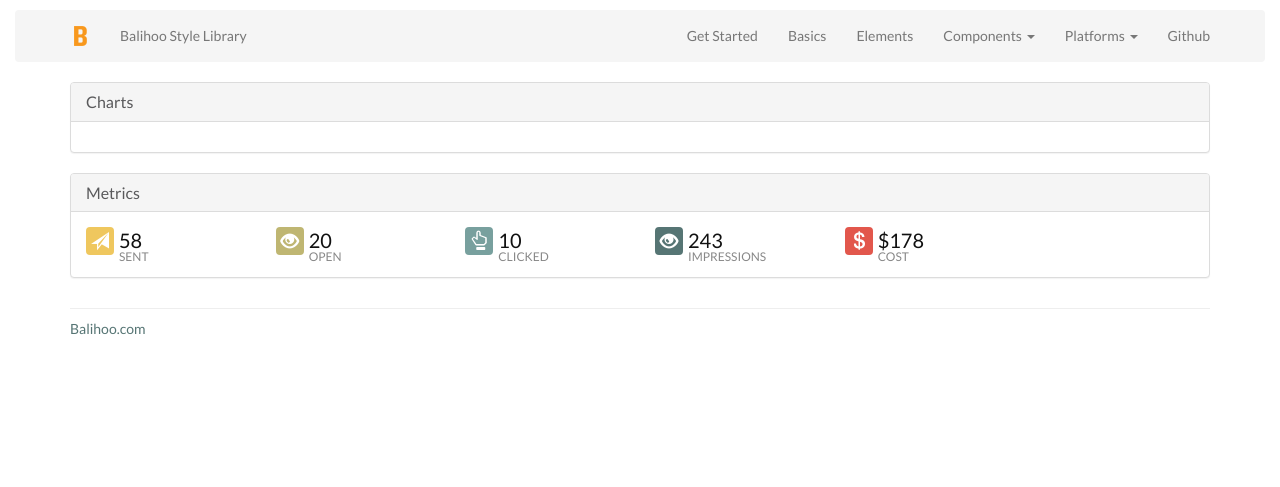
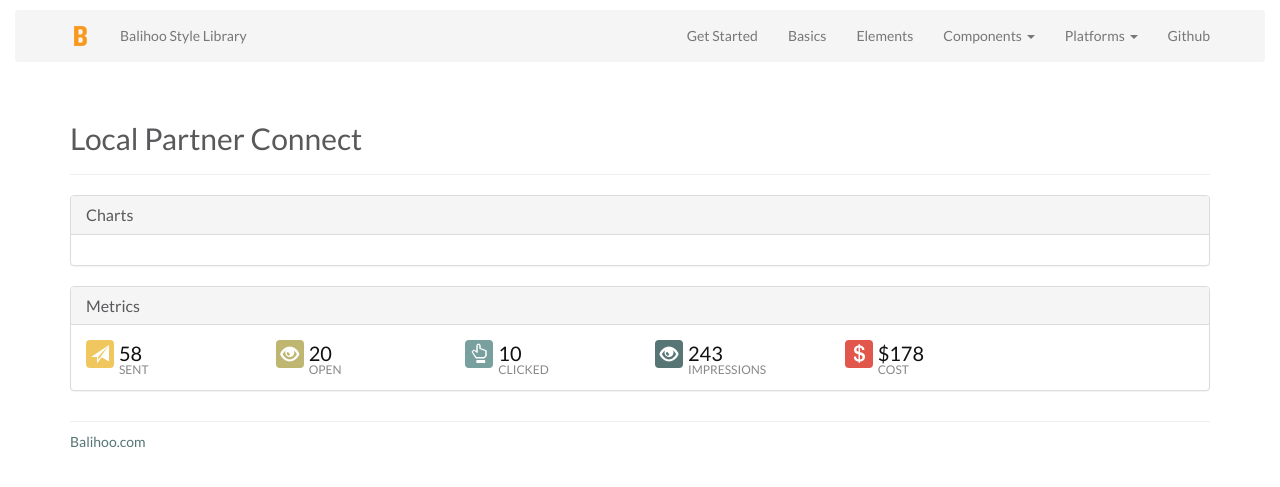
Before and after one commit to balihoo/style-library, a Jekyll site: the page built from lpc.html, in a window 1280 px wide. Shown: the top 487 px of the page. Built offline with Jekyll 4.4.1, drawn with Linux system fonts in a browser that asks for light colours; nearby versions of some CDN libraries; library files that are not in the unit come from our copies.

Commit message:
Updated header on LPC page

```diff
--- a/lpc.html
+++ b/lpc.html
@@ -2,10 +2,12 @@
 layout: default
 ---
 
+<div class="page-header">
+  <h2>Local Partner Connect</h2>
+</div>
+
 <!--
-
 Charts
-
 -->
 <div class="panel panel-default">
   <div class="panel-heading">
@@ -18,9 +20,7 @@ Charts
 
 
 <!--
-
 Metrics
-
 -->
 <div class="panel panel-default">
   <div class="panel-heading">
```
Lines whose indentation alone changed are shown as unchanged.
